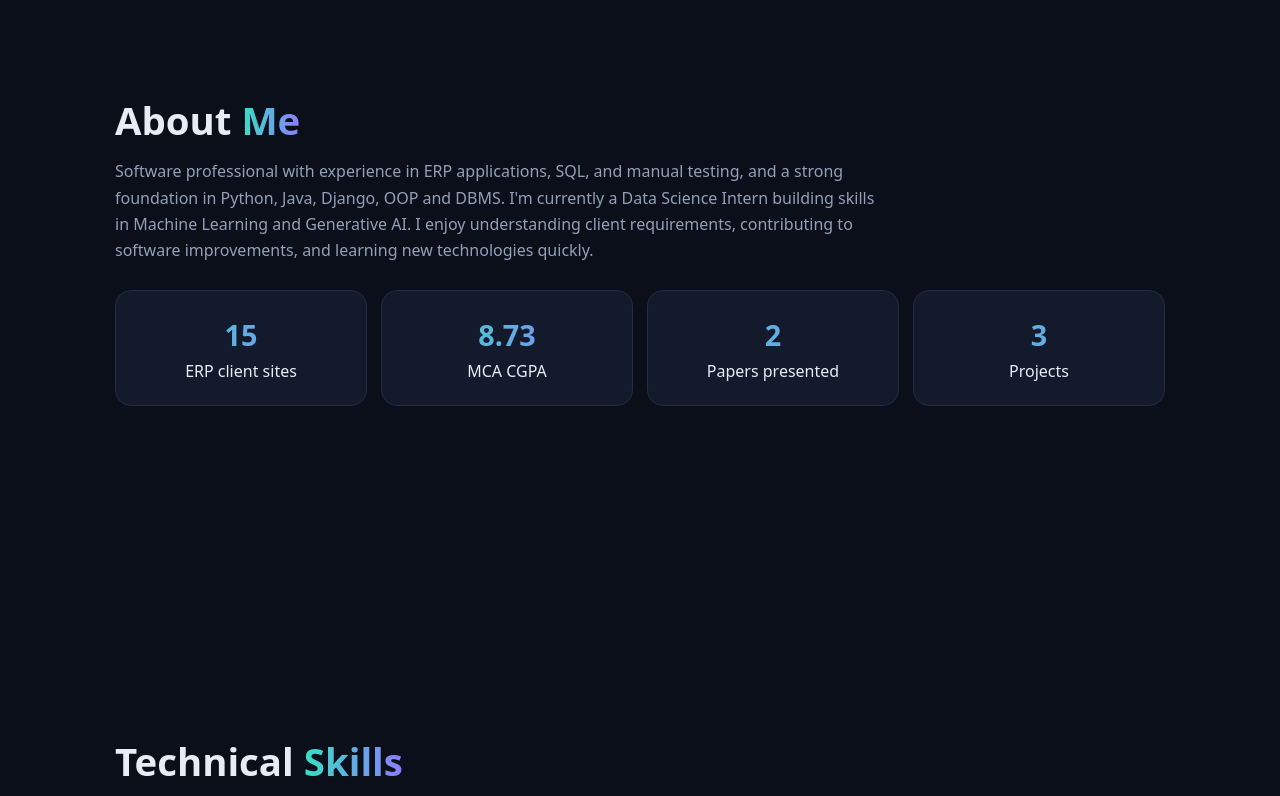
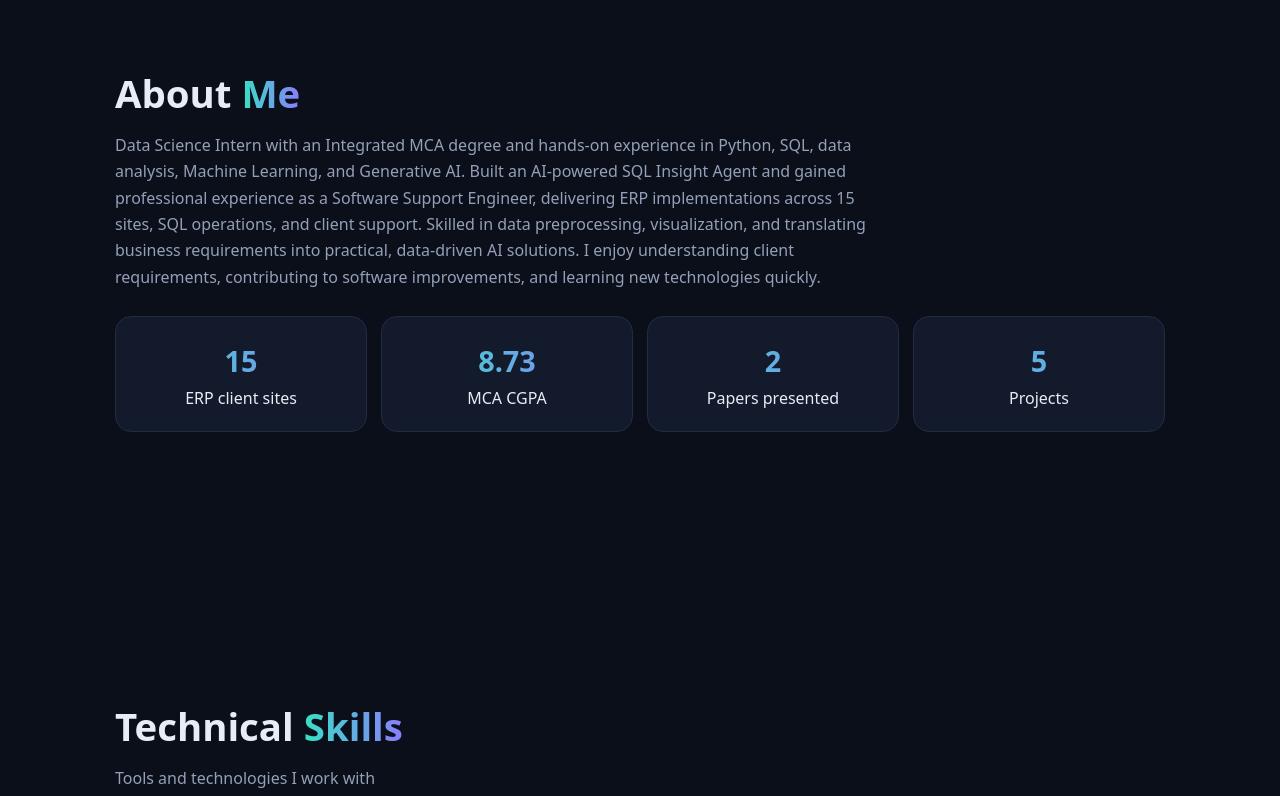
Before and after one commit to nandhanac/Portfolio, a plain HTML site: page index.html in a window 1280 px wide. Shown: the part 920-1716 px from the top of the page. Drawn offline with Linux system fonts and the light colour scheme.

Commit message:
Update portfolio content and design

```diff
--- a/index.html
+++ b/index.html
@@ -91,25 +91,29 @@ footer .links a{transition:.2s}footer .links a:hover{color:var(--a)}
 /* ===== EDIT YOUR CONTENT HERE ===== */
 const D={
  name:"Nandhana C Reghu",
- roles:["Data Science Intern","Generative AI Learner","Software Developer"],
+ roles:["Data Science Intern","AI/ML Engineer","Generative AI Learner","Software Developer"],
  tagline:"Software professional with experience in ERP, SQL and testing, building skills in Machine Learning and Generative AI.",
  photo:"photo.png",
- about:"Software professional with experience in ERP applications, SQL, and manual testing, and a strong foundation in Python, Java, Django, OOP and DBMS. I'm currently a Data Science Intern building skills in Machine Learning and Generative AI. I enjoy understanding client requirements, contributing to software improvements, and learning new technologies quickly.",
- stats:[["15","ERP client sites"],["8.73","MCA CGPA"],["2","Papers presented"],["3","Projects"]],
+ about:"Data Science Intern with an Integrated MCA degree and hands-on experience in Python, SQL, data analysis, Machine Learning, and Generative AI. Built an AI-powered SQL Insight Agent and gained professional experience as a Software Support Engineer, delivering ERP implementations across 15 sites, SQL operations, and client support. Skilled in data preprocessing, visualization, and translating business requirements into practical, data-driven AI solutions. I enjoy understanding client requirements, contributing to software improvements, and learning new technologies quickly.",
+ stats:[["15","ERP client sites"],["8.73","MCA CGPA"],["2","Papers presented"],["5","Projects"]],
  skills:{
   "Programming":["Python","SQL","Java"],
   "Web Development":["HTML","CSS","JavaScript","Django","Git"],
   "Data Science & ML":["NumPy","Pandas","Matplotlib","OpenCV","Web Scraping","Data Preprocessing","Data Visualization"],
   "Database":["MySQL","SQLite"],
+  "Generative AI": ["ChatGPT", "Generative AI Fundamentals", "LLM-Based Applications"],
   "Tools & Testing":["Selenium & Cucumber","Manual Testing","Figma"],
-  "ERP & Support":["ERP Implementation","Crystal Reports","Troubleshooting","Backup & Restore"]},
+  "ERP & Support":["ERP Implementation","Crystal Reports","Troubleshooting","Backup & Restore","Workflow Automation"]},
  exp:[
   {t:"Data Science Intern",o:"SMEC Technologies, Kochi",d:"June 2026 – Present",p:["Worked on data collection, preprocessing, analysis and visualization.","Performed web scraping to collect and prepare data from online sources.","Applied Python, Pandas, NumPy and Matplotlib for data processing.","Presented project findings; collaborating on a real-world solution."]},
   {t:"Junior Software Support Engineer",o:"Ferax Technologies Pvt. Ltd.",d:"Feb 2025 – July 2025",p:["Took part in ERP implementation for 15 client sites: configuring, customizing and deploying.","Resolved 5 software-related issues per week.","Wrote SQL queries for extraction, updates and validation; handled backup and restore.","Manual testing of new features and updates; clear client communication."]},
   {t:"Internships",o:"iDTech Technologies · Techmindz (NDimensionz)",d:"2022 – 2023",p:["Advanced Python with AI, iDTech Technologies, Kochi (June 2022, 8 days).","Python with Django, Techmindz, Infopark, Kochi (June 2023, 15 days)."]}],
+ /* Paste each GitHub repo URL into link:"" . If link is empty, the GitHub button is hidden automatically. */
  projects:[
-  {t:"SplashPaintZone",tech:"Web · Image Processing",p:["Automobile painting workshop management website with image-processing for service assessment.","Workflow automation for staff time tracking, add-on estimation and real-time client updates."],link:"https://github.com/nandhanac/Nandhana-C-Reghu-2024-MAINPROJECT.git"},
-  {t:"Car Damage Detection",tech:"Detectron2 · Mask R-CNN",p:["Computer vision system detecting damaged areas in vehicle images, comparing Detectron2 and Mask R-CNN.","Paper presented at NCECA 2024 and ICTAC 2024, Amal Jyothi College of Engineering."],link:"https://github.com/nandhanac/Paper-Presentation.git"},
+  {t:"AI-Powered SQL Insight Agent",tech:"Python · MySQL · LLM · Generative AI",p:["AI assistant that converts natural-language questions into SQL queries for database analysis using an LLM.","Integrated MySQL to run the AI-generated queries and retrieve data.","Generates meaningful insights from query results, simplifying SQL-based analysis.","Interactive interface showing query results, insights and visualizations."],link:""/* PASTE GITHUB LINK HERE */},
+  {t:"AI GitHub Repository Analyzer",tech:"Python · TF-IDF · Logistic Regression",p:["Application that automatically classifies GitHub repositories into Data Science, Machine Learning, Backend and Frontend.","Uses TF-IDF features with Logistic Regression to predict repository categories.","Interactive dashboard showing predicted categories, classification probabilities and repository statistics."],link:""/* PASTE GITHUB LINK HERE */},
+  {t:"SplashPaintZone",tech:"Web · Image Processing",p:["Automobile painting workshop management website with image-processing for service assessment.","Workflow automation for staff time tracking, add-on estimation and real-time client updates."],link:"https://github.com/nandhanac/SPLASHPAINTZONE.git"},
+  {t:"Car Damage Detection",tech:"Detectron2 · Mask R-CNN",p:["Computer vision system detecting damaged areas in vehicle images, comparing Detectron2 and Mask R-CNN.","Paper presented at NCECA 2024 and ICTAC 2024, Amal Jyothi College of Engineering."],link:"https://github.com/nandhanac/Car-Damage-Detection.git"},
   {t:"URL Shortener",tech:"Django · SQLite · JS",p:["Application that generates custom short links and redirects to the original URLs."],link:"https://github.com/nandhanac/URL-SHORTNER.git"}],
  edu:{t:"Integrated Master of Computer Application",o:"Amal Jyothi College of Engineering, Kanjirappally, Kottayam (APJ Abdul Kalam Technological University)",d:"2019 – 2024 · CGPA 8.73"},
  certs:["Career Essentials in Generative AI – Microsoft & LinkedIn (2026)","AWS Academy Cloud Foundation (2021)","Oracle Cloud Infrastructure (2023)","Programming in Java – NPTEL, 71% (2023)","Google Cloud Technical Series (2023)"],
@@ -123,7 +127,7 @@ home:`<div class="wrap hero"><div class="rv"><p class="hl" style="font-weight:60
 about:`<div class="wrap"><h2 class="rv">About <span>Me</span></h2><p class="sub rv" style="--i:1;max-width:760px">${D.about}</p><div class="stats">${R(D.stats,(s,i)=>`<div class="card rv" style="--i:${i+2}"><b class="hl">${s[0]}</b>${s[1]}</div>`)}</div></div>`,
 skills:`<div class="wrap"><h2 class="rv">Technical <span>Skills</span></h2><p class="sub rv" style="--i:1">Tools and technologies I work with</p><div class="grid">${R(Object.entries(D.skills),([k,v],i)=>`<div class="card rv" style="--i:${i+2}"><h3>${k}</h3>${R(v,c=>`<span class="chip">${c}</span>`)}</div>`)}</div></div>`,
 experience:`<div class="wrap"><h2 class="rv"><span>Experience</span></h2><p class="sub rv" style="--i:1">Where I've worked and learned</p><div class="tl">${R(D.exp,(e,i)=>`<div class="card rv" style="--i:${i+2}"><h3>${e.t}</h3><div class="meta">${e.o} · ${e.d}</div>${ul(e.p)}</div>`)}</div></div>`,
-projects:`<div class="wrap"><h2 class="rv">My <span>Projects</span></h2><p class="sub rv" style="--i:1">Things I've built</p><div class="grid">${R(D.projects,(p,i)=>`<div class="card rv" style="--i:${i+2}"><h3>${p.t}</h3><div class="meta">${p.tech}</div>${ul(p.p)}<p style="margin-top:12px"><a class="hl" href="${p.link}" target="_blank" rel="noopener">GitHub →</a></p></div>`)}</div></div>`,
+projects:`<div class="wrap"><h2 class="rv">My <span>Projects</span></h2><p class="sub rv" style="--i:1">Things I've built</p><div class="grid">${R(D.projects,(p,i)=>`<div class="card rv" style="--i:${i+2}"><h3>${p.t}</h3><div class="meta">${p.tech}</div>${ul(p.p)}${p.link?`<p style="margin-top:12px"><a class="hl" href="${p.link}" target="_blank" rel="noopener">GitHub →</a></p>`:""}</div>`)}</div></div>`,
 education:`<div class="wrap"><h2 class="rv"><span>Education</span> & Certifications</h2><p class="sub rv" style="--i:1">Academic background and credentials</p><div class="card rv" style="--i:2"><h3>${D.edu.t}</h3><div class="meta">${D.edu.d}</div><p style="color:var(--mu)">${D.edu.o}</p></div><div class="card rv" style="--i:3;margin-top:16px"><h3>Certifications</h3>${ul(D.certs)}</div></div>`,
 contact:`<div class="wrap contact"><h2 class="rv">Get In <span>Touch</span></h2><p class="sub rv" style="--i:1">Open to Data Science, Gen AI and Software Development roles</p><div class="grid">${R(D.contact,(c,i)=>`<a class="card rv" style="--i:${i+2}" href="${c[3]}" target="_blank" rel="noopener"><div style="font-size:1.6rem">${c[0]}</div><h3>${c[1]}</h3><p style="color:var(--mu);word-break:break-all">${c[2]}</p></a>`)}</div></div>`
 };
```
